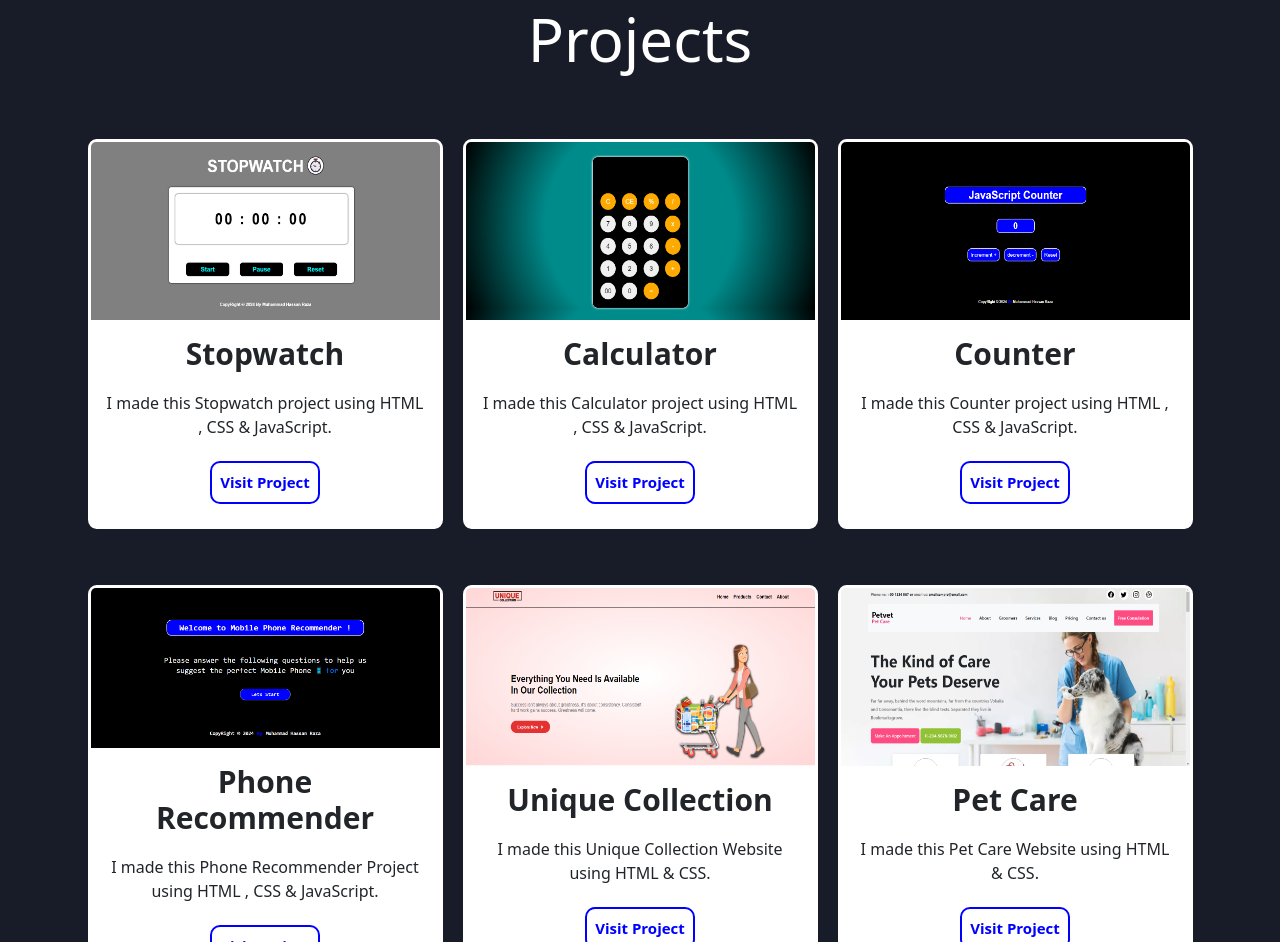
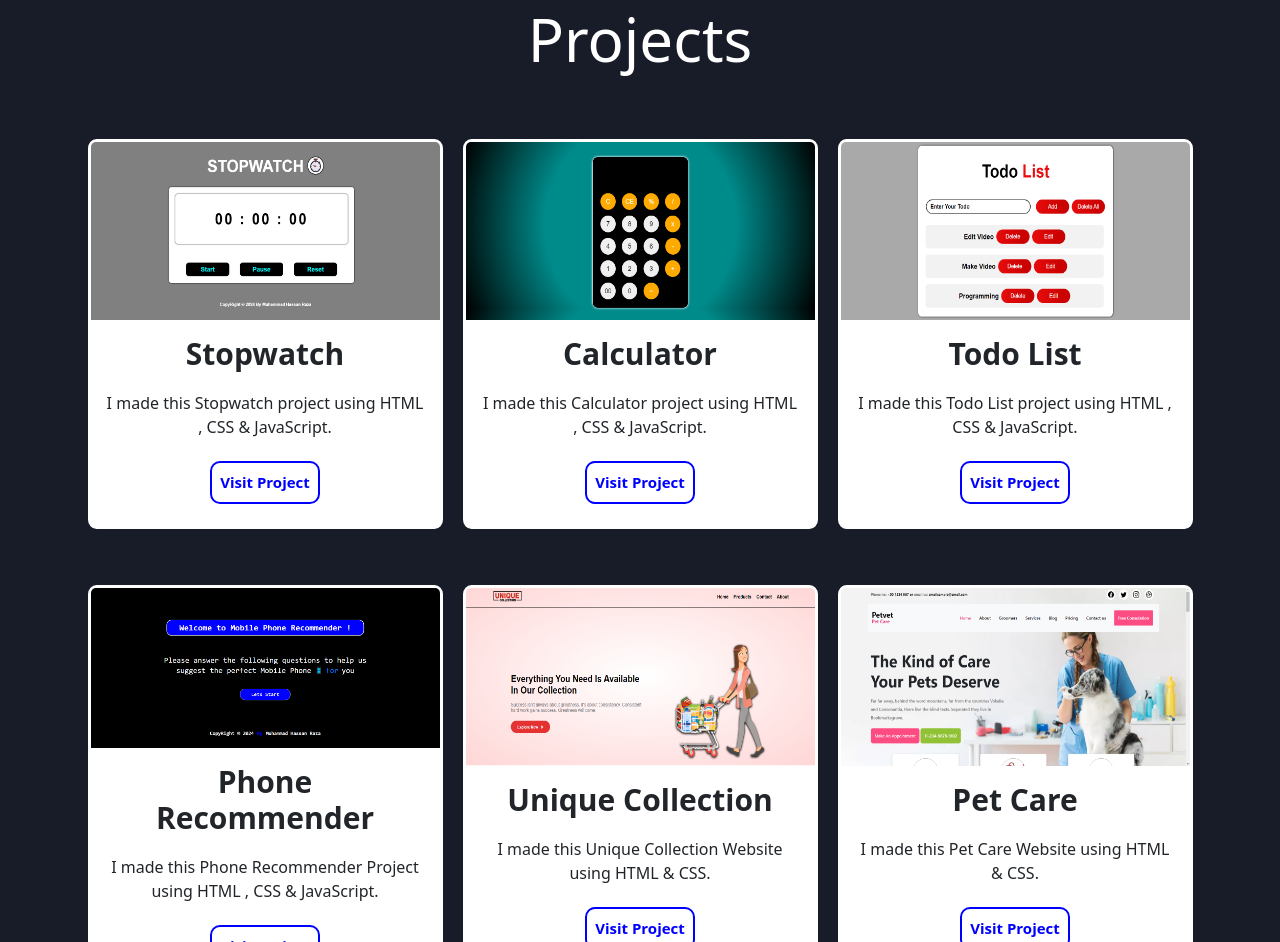
Before and after one commit to MuhammadHassanRaza25/My-Portfolio-Website, a plain HTML site: page index.html in a window 1280 px wide. Shown: the part 2248-3190 px from the top of the page. Drawn offline with nearby package versions, Linux system fonts and the light colour scheme.

Commit message:
My Portfolio Website

```diff
--- a/index.html
+++ b/index.html
@@ -147,11 +147,11 @@
 
      <!-- row1 card 3 -->
       <div class="card" style="width: 18rem;">
-        <img src="images/counter img.png" class="card-img-top" alt="...">
+        <img src="images/todolist.png" class="card-img-top" alt="...">
         <div class="card-body">
-          <h5 class="card-title">Counter</h5>
-          <p class="card-text">I made this Counter project using HTML , CSS & JavaScript.</p>
-          <a href="https://muhammadhassanraza25.github.io/JavaScript-Counter/" target="_blank" class="btn btn-primary">Visit Project</a>
+          <h5 class="card-title">Todo List</h5>
+          <p class="card-text">I made this Todo List project using HTML , CSS & JavaScript.</p>
+          <a href="https://muhammadhassanraza25.github.io/Todo-List-JS/" target="_blank" class="btn btn-primary">Visit Project</a>
         </div>
       </div>
 
```
Also changed, not shown: images/counter img.png (deleted), images/todolist.png (added).
